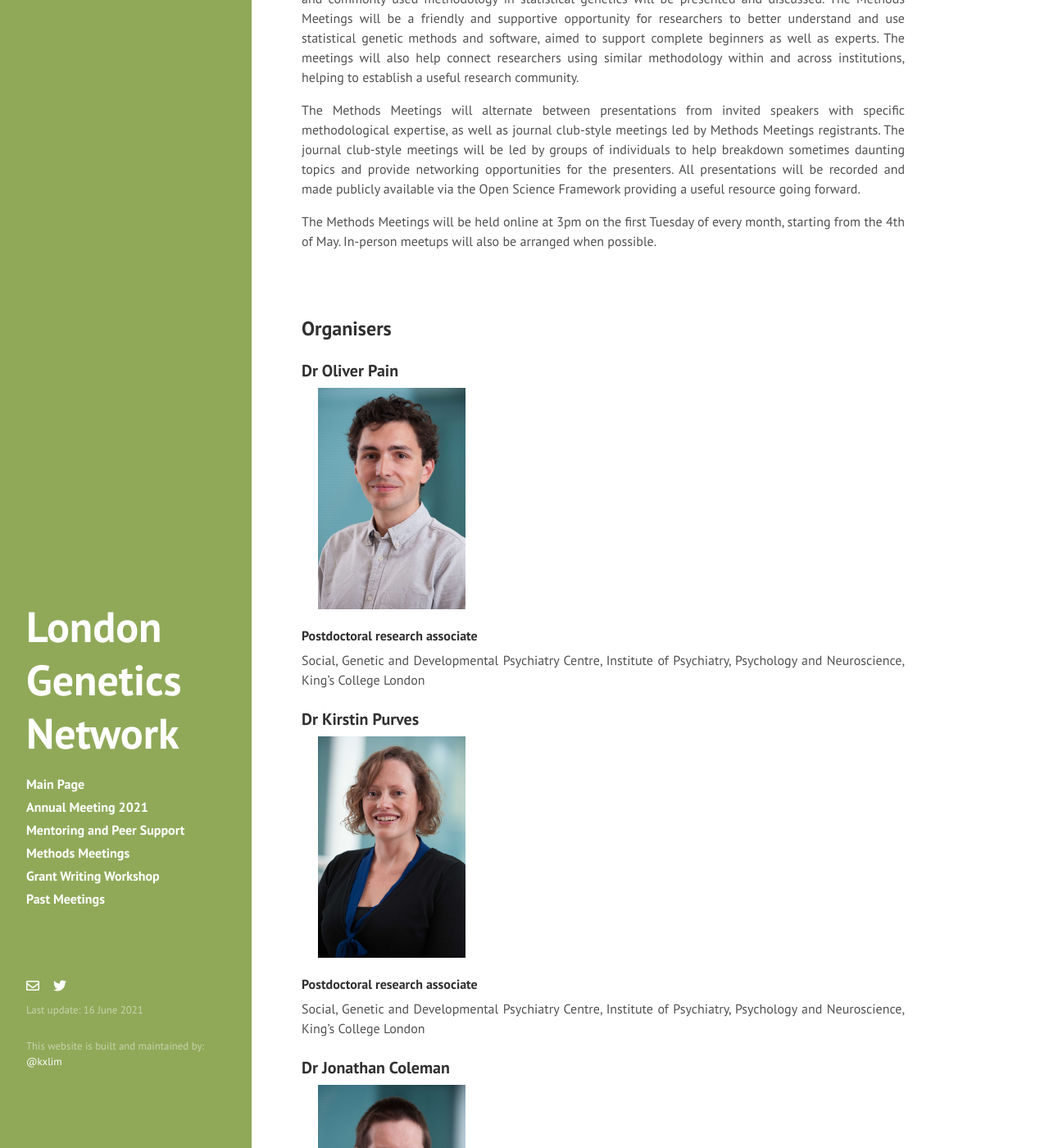
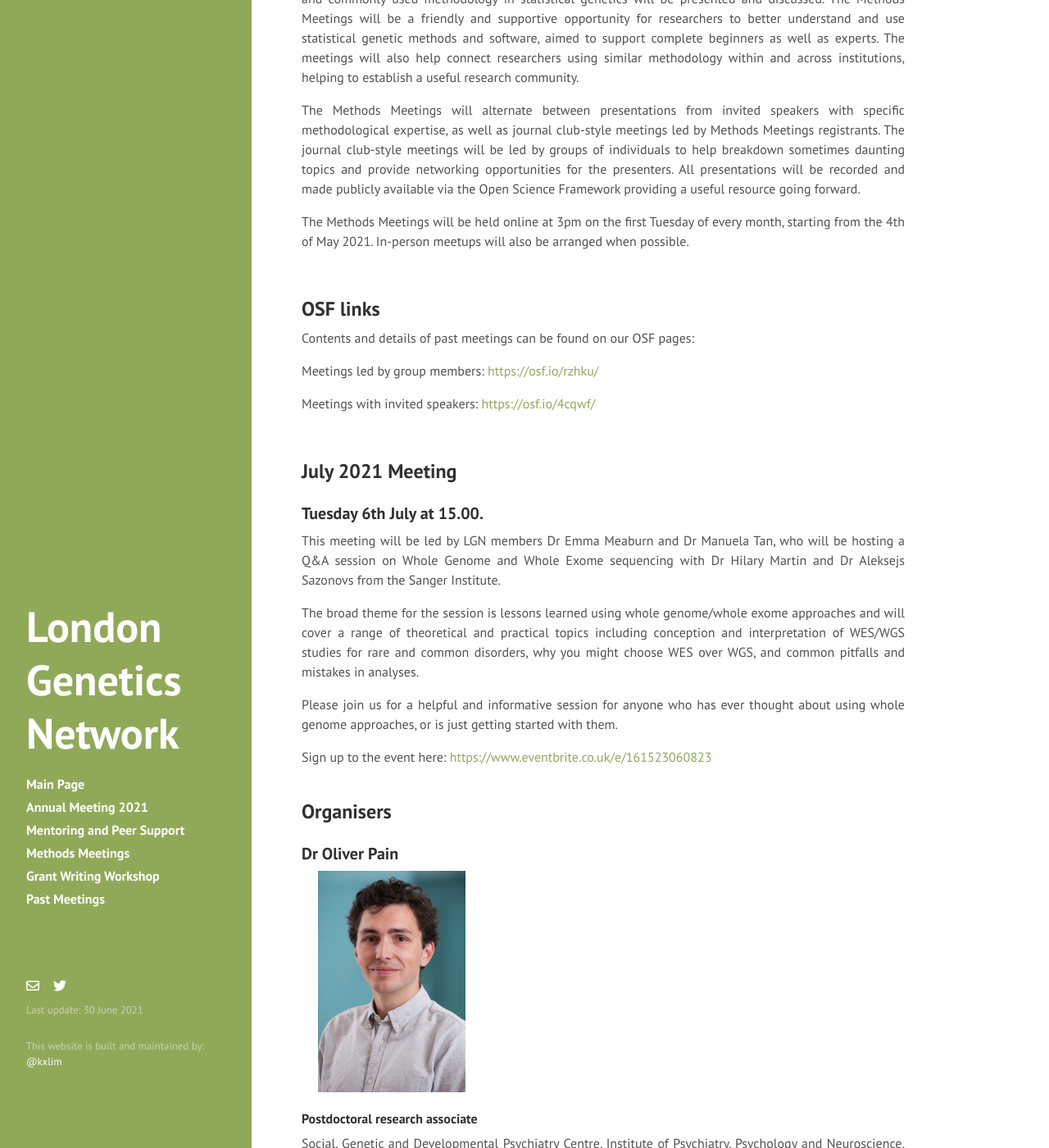
Before and after one commit to kai-lim/LondonGeneticsNetwork, a Jekyll site: the page built from methods.md, in a window 1280 px wide and 1400 px high, scrolled down 663 px. Shown: the whole window at 82% size. Built offline with Jekyll 4.4.1, drawn with Linux system fonts in a browser that asks for light colours; nearby versions of some CDN libraries; a style sheet for code colours, icons or effects is not loaded.

Commit message:
update mentoring and july methods meeting

```diff
--- a/_config.yml
+++ b/_config.yml
@@ -11,7 +11,7 @@ tagline:     ''
 description: ''
 url:         https://kai-lim.github.io/London_GenNet/
 baseurl:     /
-lastmod:    '16 June 2021'
+lastmod:    '30 June 2021'
 
 author:
   name:      'London Genetics Network'
--- a/methods.md
+++ b/methods.md
@@ -11,8 +11,30 @@ The London Genetics Network (LGN) Methods Meetings are a monthly meeting in whic
 
 The Methods Meetings will alternate between presentations from invited speakers with specific methodological expertise, as well as journal club-style meetings led by Methods Meetings registrants. The journal club-style meetings will be led by groups of individuals to help breakdown sometimes daunting topics and provide networking opportunities for the presenters. All presentations will be recorded and made publicly available via the Open Science Framework providing a useful resource going forward.
 
-The Methods Meetings will be held online at 3pm on the first Tuesday of every month, starting from the 4th of May. In-person meetups will also be arranged when possible.
+The Methods Meetings will be held online at 3pm on the first Tuesday of every month, starting from the 4th of May 2021. In-person meetups will also be arranged when possible.
 
+<br>
+
+## OSF links
+Contents and details of past meetings can be found on our OSF pages:
+
+Meetings led by group members: [https://osf.io/rzhku/](https://osf.io/rzhku/)
+
+Meetings with invited speakers: [https://osf.io/4cqwf/](https://osf.io/4cqwf/)
+
+<br>
+
+## July 2021 Meeting
+### Tuesday 6th July at 15.00.
+
+This meeting will be led by LGN members Dr Emma Meaburn and Dr Manuela Tan, who will be hosting a Q&A session on Whole Genome and Whole Exome sequencing with Dr Hilary Martin and Dr Aleksejs Sazonovs from the Sanger Institute.
+
+The broad theme for the session is lessons learned using whole genome/whole exome approaches and will cover a range of theoretical and practical topics including conception and interpretation of WES/WGS studies for rare and common disorders, why you might choose WES over WGS, and common pitfalls and mistakes in analyses.
+
+Please join us for a helpful and informative session for anyone who has ever thought about using whole genome approaches, or is just getting started with them.
+
+Sign up to the event here:
+[https://www.eventbrite.co.uk/e/161523060823](https://www.eventbrite.co.uk/e/161523060823)
 <br>
 <br>
 
```
Also changed, not shown: mentoring.md (+1 -1 lines), Gemfile.lock.
